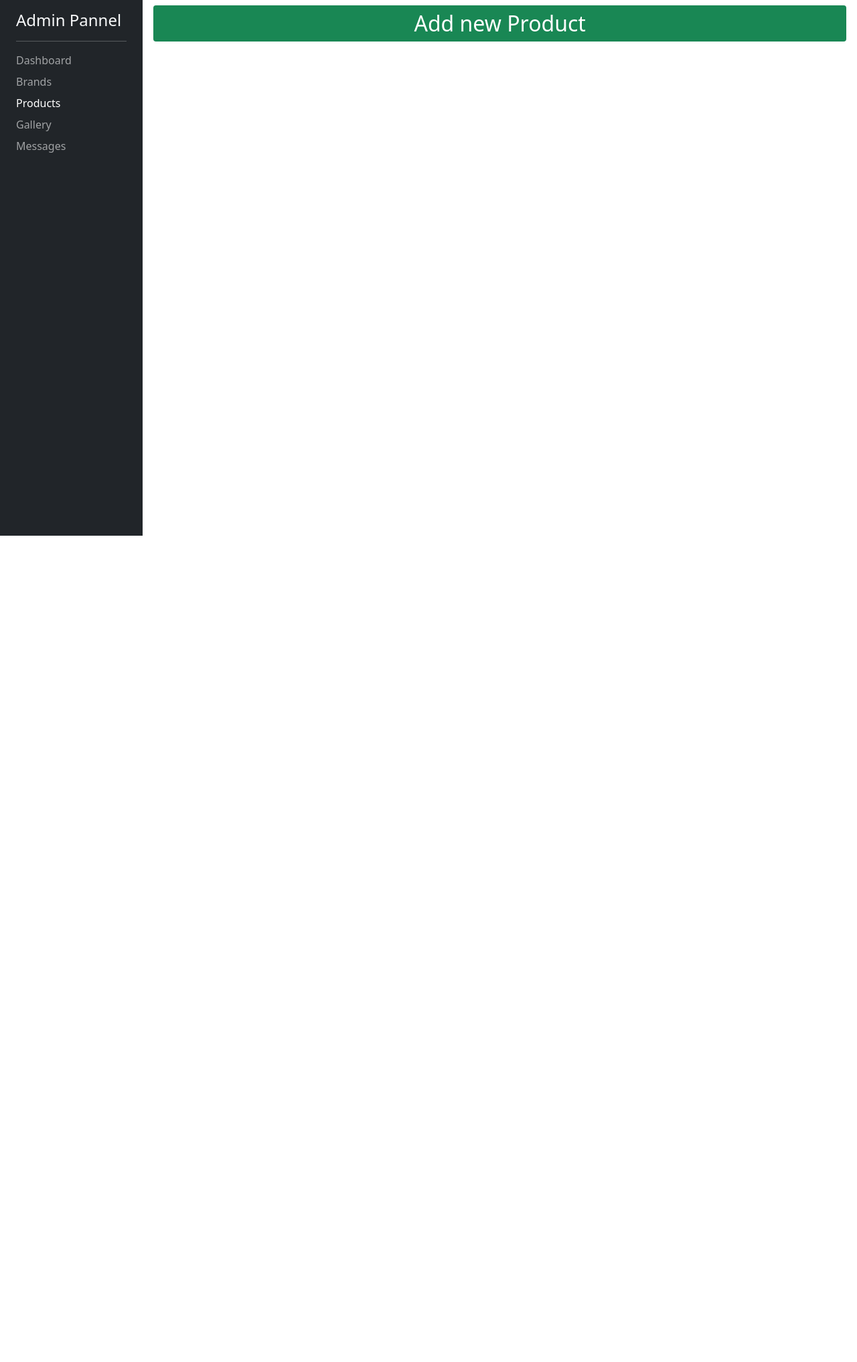
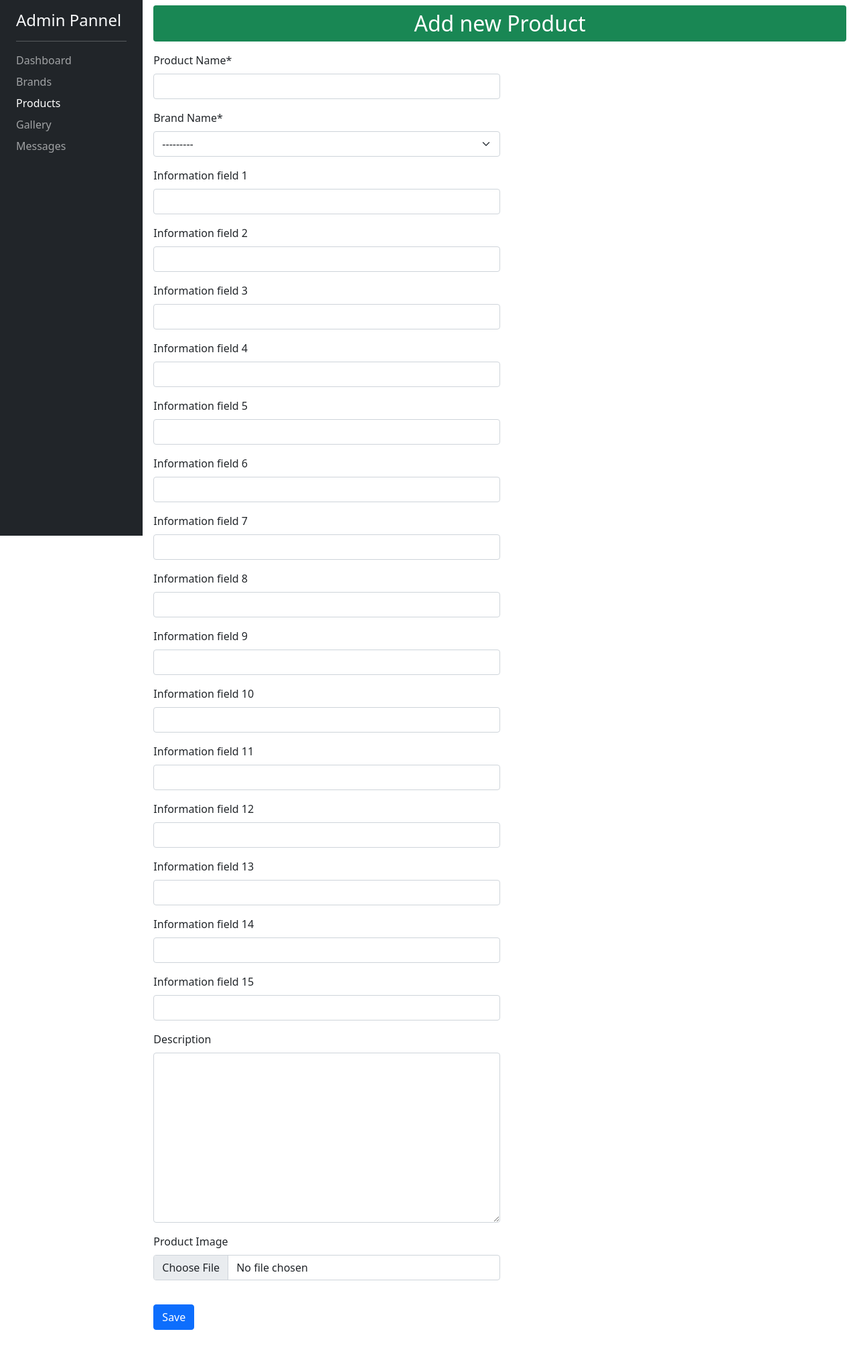
Before and after one commit to selim-reza007/hslbd, a Django app: page /products/dashboard/add/ in a window 1280 px wide. Shown: the whole page at 67% size. Before the commit the page ends 800 px from the top, so only its background shows below. Run offline with Django 5.2, Linux system fonts and the light colour scheme; data comes from the database, SQL or seed files in the repository; both versions use the stored data as it was after the commit; some libraries are stand-ins or nearby versions.

Commit message:
Product adding done

```diff
--- /dev/null
+++ b/products/forms.py
@@ -0,0 +1,28 @@
+from django import forms
+from .models import Products
+
+class CreateProduct(forms.ModelForm):
+    class Meta:
+        model = Products
+        fields = ['productName','barndName', 'info1', 'info2', 'info3', 'info4', 'info5', 'info6', 'info7', 'info8', 'info9', 'info10', 'info11', 'info12', 'info13', 'info14', 'info15', 'description', 'productImage']
+        labels = {
+            'productName' : 'Product Name',
+            'barndName' : 'Brand Name',
+            'info1' : 'Information field 1',
+            'info2' : 'Information field 2',
+            'info3' : 'Information field 3',
+            'info4' : 'Information field 4',
+            'info5' : 'Information field 5',
+            'info6' : 'Information field 6',
+            'info7' : 'Information field 7',
+            'info8' : 'Information field 8',
+            'info9' : 'Information field 9',
+            'info10' : 'Information field 10',
+            'info11' : 'Information field 11',
+            'info12' : 'Information field 12',
+            'info13' : 'Information field 13',
+            'info14' : 'Information field 14',
+            'info15' : 'Information field 15',
+            'description' : 'Description',
+            'productImage' : 'Product Image'
+        }
--- a/products/models.py
+++ b/products/models.py
@@ -5,23 +5,23 @@ from brand.models import Brands
 class Products(models.Model):
     productName = models.CharField(max_length=150)
     barndName = models.ForeignKey(Brands, on_delete=models.CASCADE, default=None)
-    productImage = models.ImageField(default='fallbackimg.jpg', blank=True)
-    info1 = models.CharField(max_length=100, blank=True)
-    info2 = models.CharField(max_length=100, blank=True)
-    info3 = models.CharField(max_length=100, blank=True)
-    info4 = models.CharField(max_length=100, blank=True)
-    info5 = models.CharField(max_length=100, blank=True)
-    info6 = models.CharField(max_length=100, blank=True)
-    info7 = models.CharField(max_length=100, blank=True)
-    info8 = models.CharField(max_length=100, blank=True)
-    info9 = models.CharField(max_length=100, blank=True)
-    info10 = models.CharField(max_length=100, blank=True)
-    info11 = models.CharField(max_length=100, blank=True)
-    info12 = models.CharField(max_length=100, blank=True)
-    info13 = models.CharField(max_length=100, blank=True)
-    info14 = models.CharField(max_length=100, blank=True)
-    info15 = models.CharField(max_length=100, blank=True)
+    info1 = models.CharField(max_length=200, blank=True)
+    info2 = models.CharField(max_length=200, blank=True)
+    info3 = models.CharField(max_length=200, blank=True)
+    info4 = models.CharField(max_length=200, blank=True)
+    info5 = models.CharField(max_length=200, blank=True)
+    info6 = models.CharField(max_length=200, blank=True)
+    info7 = models.CharField(max_length=200, blank=True)
+    info8 = models.CharField(max_length=200, blank=True)
+    info9 = models.CharField(max_length=200, blank=True)
+    info10 = models.CharField(max_length=200, blank=True)
+    info11 = models.CharField(max_length=200, blank=True)
+    info12 = models.CharField(max_length=200, blank=True)
+    info13 = models.CharField(max_length=200, blank=True)
+    info14 = models.CharField(max_length=200, blank=True)
+    info15 = models.CharField(max_length=200, blank=True)
     description = models.TextField(blank=True)
+    productImage = models.ImageField(default='fallback.jpg', blank=True)
 
     def __str__(self):
         return self.productName
--- a/products/templates/products/dashboard/add-product.html
+++ b/products/templates/products/dashboard/add-product.html
@@ -1,4 +1,5 @@
 {% extends "my_admin\base.html" %}
+{% load crispy_forms_tags %}
 
 {% block title %}
     Add new Product
@@ -7,5 +8,13 @@
 {% block content %}
     <div class="">
         <p class="h2 bg-success text-white text-center py-2 rounded mb-3">Add new Product</p>
+
+        <div class="col-md-6">
+            <form method="post" class="" enctype="multipart/form-data">
+                {% csrf_token %}
+                {{ form|crispy }}
+                <button class="mb-5 btn btn-primary">Save</button>
+            </form>
+        </div>
     </div>
 {% endblock content %}
--- a/products/urls.py
+++ b/products/urls.py
@@ -8,5 +8,6 @@ urlpatterns = [
     path('brand/ao-smith/', views.aoSmithProductsView, name="ao-smith"),
     path('brand/philips/', views.philipsProductsView, name="philips"),
     path('details/', views.productDetailView, name="details"),
+    path('dashboard/list/', views.productDashboardView, name='list-product'),
     path('dashboard/add/', views.addNewProductView, name='add-product'),
 ]
--- a/products/views.py
+++ b/products/views.py
@@ -1,4 +1,8 @@
-from django.shortcuts import render
+from django.core.exceptions import ObjectDoesNotExist
+from django.db import IntegrityError, DatabaseError
+from django.shortcuts import render, HttpResponse, redirect
+from .forms import CreateProduct
+from .models import Products
 
 # Create your views here.
 def productsListView(request):
@@ -14,5 +18,30 @@ def productDetailView(request):
     return render(request, 'products/product-details.html')
 
 #dashboard's views
+def productDashboardView(request):
+    try:
+        data = Products.objects.all()
+        return render(request, 'products/dashboard/list-porduct.html', { 'products' : data })
+    except ObjectDoesNotExist:
+        return HttpResponse("Item not found", status=404)
+    except IntegrityError:
+        return HttpResponse("Integrity error occurred", status=40)
+    except DatabaseError:
+        return HttpResponse("Database error occurred", status=500)
+
 def addNewProductView(request):
-    return render(request, 'products/dashboard/add-product.html')
+    if request.method == "POST":
+        form = CreateProduct(request.POST, request.FILES)
+        try:
+            if form.is_valid():
+                form.save()
+                return redirect('products:list-product')
+        except ObjectDoesNotExist:
+            return HttpResponse("Item not found", status=404)
+        except IntegrityError:
+            return HttpResponse("Integrity error occurred", status=400)
+        except DatabaseError:
+            return HttpResponse("Database error occurred", status=500)
+    else:
+        form = CreateProduct()
+        return render(request, 'products/dashboard/add-product.html', { 'form' : form })
--- a/templates/my_admin/base.html
+++ b/templates/my_admin/base.html
@@ -22,7 +22,7 @@
         <ul class="ul-list text-white list-unstyled">
           <li class="my-2"><a class="sidebar-link {% if request.path == "/dashboard/" %}active{% endif %}" href="{% url 'dashboard' %}">Dashboard</a></li>
           <li class="my-2"><a class="sidebar-link {% if 'brand' in request.path %}active{% endif %}" href="{% url 'brand:brand-list' %}">Brands</a></li>
-          <li class="my-2"><a class="sidebar-link {% if 'products' in request.path %}active {% endif %}" href="{% url 'products:add-product' %}">Products</a></li>
+          <li class="my-2"><a class="sidebar-link {% if 'products' in request.path %}active {% endif %}" href="{% url 'products:list-product' %}">Products</a></li>
           <li class="my-2"><a class="sidebar-link{% if 'gallery' in request.path %} active{% endif %}" href="{% url 'gallary:dasboard-gallery' %}">Gallery</a></li>
           <li class="my-2"><a class="sidebar-link {% if 'messages' in request.path %}active{% endif %}" href="{% url 'contactus:requested-msg' %}">Messages</a></li>
         </ul>
```
Also changed, not shown: products/templates/products/dashboard/list-porduct.html (added, +19 -0 lines), templates/components/_single_product.html (added, +16 -0 lines), db.sqlite3, media/product1.PNG (added), products/migrations/0002_alter_products_info1_alter_products_info10_and_more.py (added).
